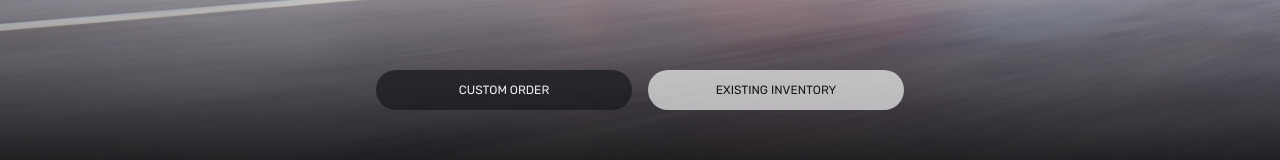
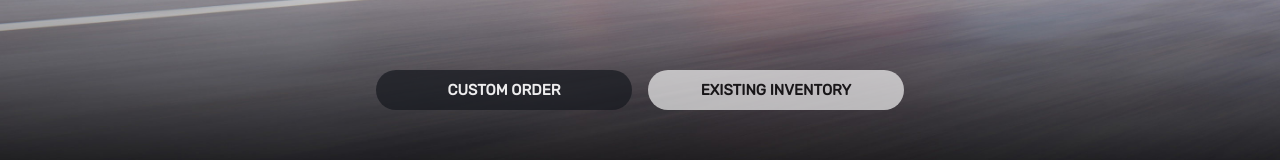
Before and after one commit to Abhishek058/Tesla_Clone, a React (Create React App) app: page / in a window 1280 px wide. Shown: the part 578-738 px from the top of the page. Built offline with nearby package versions, Linux system fonts and the light colour scheme.

Commit message:
section code done

```diff
--- a/src/Components/Home.js
+++ b/src/Components/Home.js
@@ -47,6 +47,11 @@ function Home() {
         leftBtnText="ORDER NOW"
         rightBtnText="LEARN MORE"
       />
+      <Section
+        title="Accessories"
+        backgroundImg="accessories.jpg"
+        leftBtnText="SHOP NOW"
+      />
     </Container>
   );
 }
--- a/src/Components/Section.js
+++ b/src/Components/Section.js
@@ -1,7 +1,13 @@
 import React from "react";
 import styled from "styled-components";
 
-function Section({title, description, backgroundImg, leftBtnText, rightBtnText}) {
+function Section({
+  title,
+  description,
+  backgroundImg,
+  leftBtnText,
+  rightBtnText,
+}) {
   return (
     <Wrap bgImage={backgroundImg}>
       <ItemText>
@@ -11,7 +17,7 @@ function Section({title, description, backgroundImg, leftBtnText, rightBtnText})
       <Buttons>
         <ButtonGroup>
           <LeftButton>{leftBtnText}</LeftButton>
-          <RightButton>{rightBtnText}</RightButton>
+          {rightBtnText && <RightButton>{rightBtnText}</RightButton>}
         </ButtonGroup>
         <DownArrow src="/images/down-arrow.svg"></DownArrow>
       </Buttons>
@@ -31,7 +37,7 @@ const Wrap = styled.div`
   flex-direction: column;
   justify-content: space-between;
   align-items: center;
-  background-image: ${props => `url("/images/${props.bgImage}")`}
+  background-image: ${(props) => `url("/images/${props.bgImage}")`};
 `;
 
 const ItemText = styled.div`
@@ -55,11 +61,12 @@ const LeftButton = styled.div`
   align-items: center;
   border-radius: 100px;
   opacity: 0.9;
-  font-size: 12px;
+  font-size: 15px;
+  font-weight: 600;
   cursor: pointer;
   margin: 8px;
   @media (max-width: 620px) {
-    width: 450px
+    width: 450px;
   }
 `;
 const RightButton = styled(LeftButton)`
```
